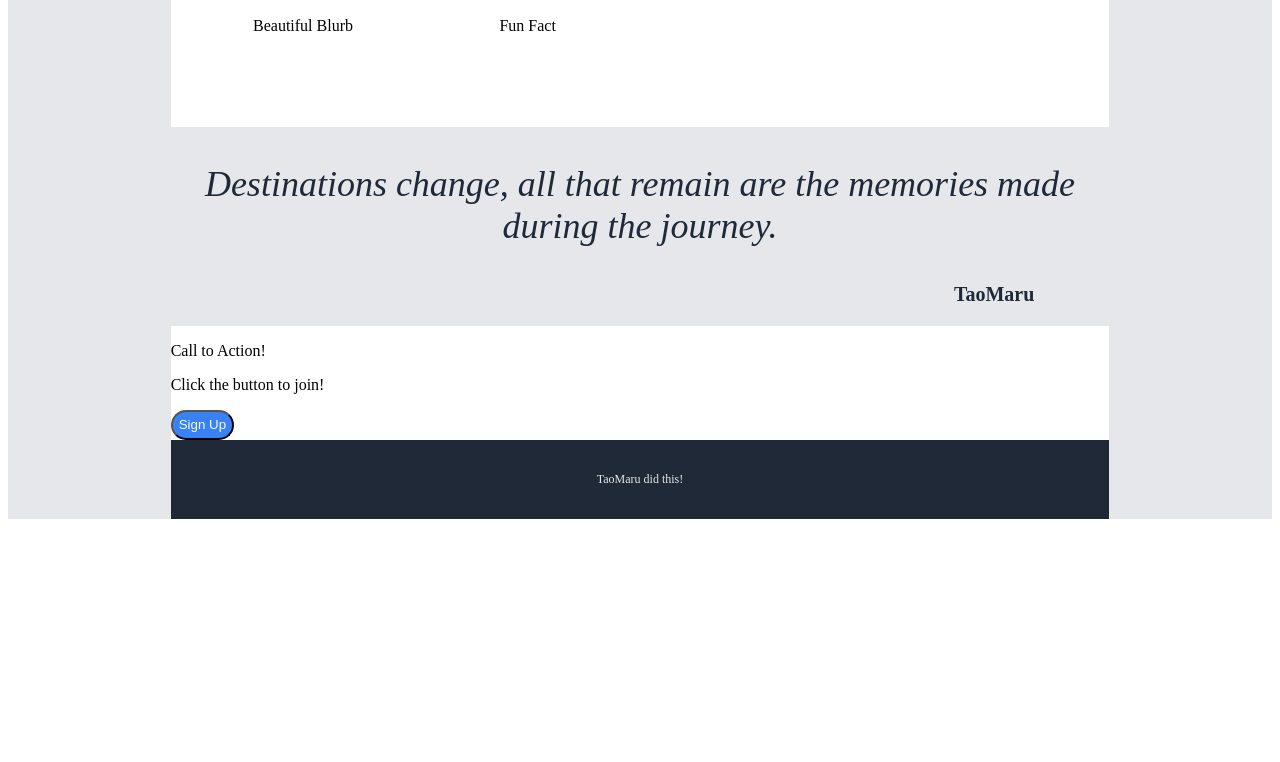
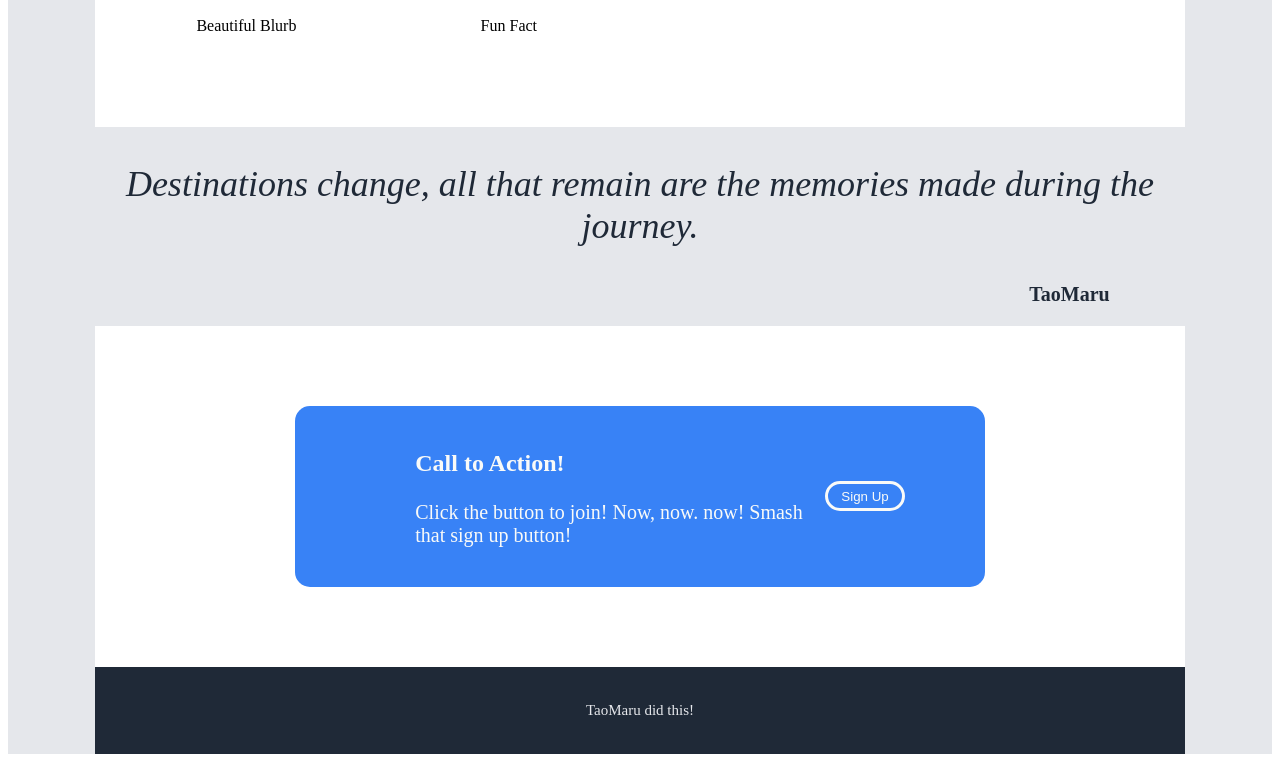
Before and after one commit to TaoMaru/landing-page, a plain HTML site: page index.html in a window 1280 px wide. Shown: the part 684-1446 px from the top of the page. Before the commit the page ends 1211 px from the top, so only its background shows below. Drawn offline with Linux system fonts and the light colour scheme.

Commit message:
Style call to action section of landing page

```diff
--- a/index.html
+++ b/index.html
@@ -64,8 +64,8 @@
                 <div class="fourthMain actionContainer offWhite">
                     <div class="callToAction">
                         <div class="actionContent">
-                            <p>Call to Action!</p>
-                            <p>Click the button to join!</p>
+                            <p class="bigAction">Call to Action!</p>
+                            <p class="smallAction">Click the button to join! Now, now. now! Smash that sign up button!</p>
                         </div>
                         <button class="actionButton signUpButton">Sign Up</button>
                     </div>
--- a/styles.css
+++ b/styles.css
@@ -1,3 +1,6 @@
+
+
+
 .darkGrey {
     background-color: #1F2937;
 }
@@ -62,8 +65,9 @@
 .signUpButton {
     background-color: #3882F6;
     color: #F9FAF8;
-    border-radius: 25px;
+    border-radius: 15px;
     height: 30px;
+    width: 100px;
 }
 
 .secondMain h2 {
@@ -169,7 +173,7 @@
 
 .footText {
     color: #E5E7EB;
-    font-size: 12px;
+    font-size: 15px;
     text-align: center;
 }
 
@@ -181,15 +185,60 @@
 
 .fullBodyContainer {
     display: flex;
+    height: 100%;
+    width: 100%;
+    margin: 0px;
 }
 
 .leftSideBar,
 .rightSideBar {
     flex: 1 1 auto;
     background-color: #E5E7EB;
-    width: 200px;
+    width: 100px;
 }
 
 .pageContainer {
     flex: 2 1 auto;
 }
+
+.callToAction {
+    background-color: #3882F6;
+    padding: 20px 30px;
+    display: flex;
+    box-sizing: border-box;
+    border-radius: 15px;
+    justify-content: space-between;
+    align-items: center;
+    padding-left: 80px;
+    padding-right: 80px;
+}
+
+.actionContent,
+.actionbutton {
+    flex: 1 1 auto;
+}
+
+.actionContent {
+    color: #F9FAF8;
+    text-align: left;
+    padding-left: 40px;
+    box-sizing: border-box;
+}
+
+.bigAction {
+    font-weight: bold;
+    font-size: 24px;
+}
+
+.smallAction {
+    font-size: 20px;
+}
+
+.actionButton {
+    border:3px solid #F9FAF8;
+}
+
+.actionContainer {
+    padding: 80px 200px;
+    box-sizing: border-box;
+}
```
